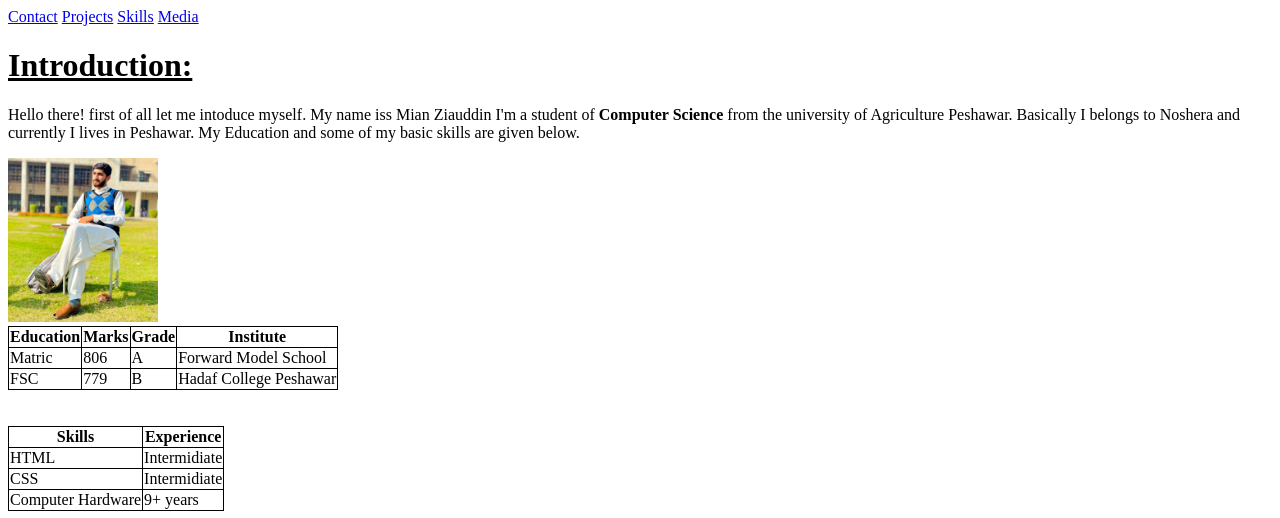
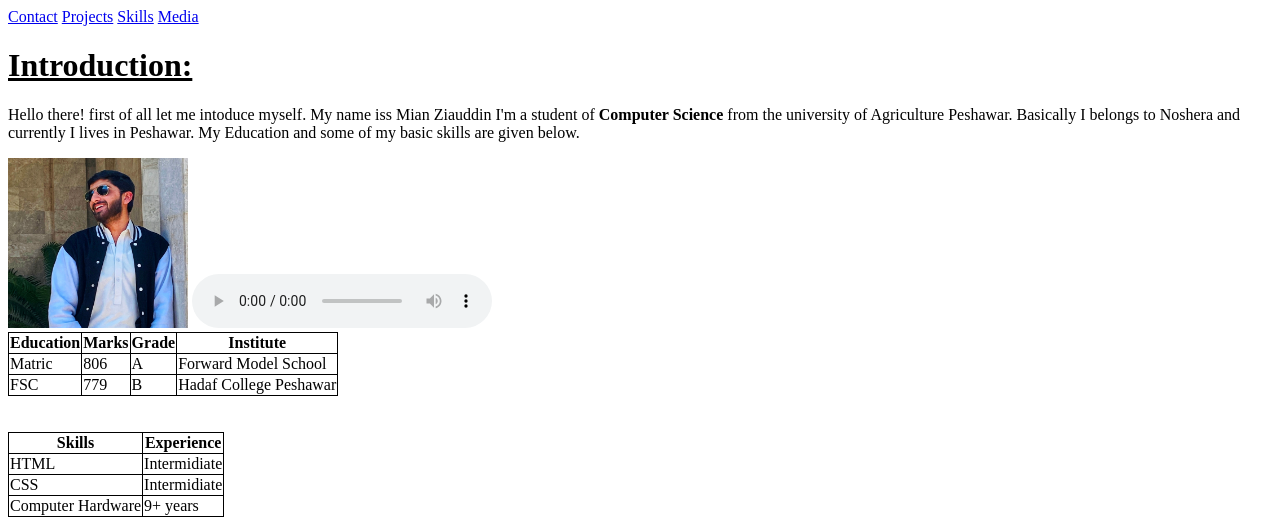
Before and after one commit to MianZiauddin/portfolio, a plain HTML site: page index.html in a window 1280 px wide. Shown: the top 518 px of the page. Drawn offline with Linux system fonts and the light colour scheme.

Commit message:
portfolio update

```diff
--- a/index.html
+++ b/index.html
@@ -21,7 +21,8 @@
 
     <p>Hello there! first of all let me intoduce myself. My name iss Mian Ziauddin I'm a student of <b>Computer Science</b> from the university of Agriculture Peshawar. Basically I belongs to Noshera and currently I lives in Peshawar. My Education and some of my basic skills are given below. </p>
 
-    <img src="./Images/Me.jpeg" alt="This is me" width="150">
+    <img src="./Images/Me-2.jpg" alt="This is me" height="170" width="180">
+    <audio src="./audios/comic5-25269.mp3" controls></audio>
 
     <table>
         <tr>
```
Also changed, not shown: Contacts/index.html (+1 -1 lines), Multi-media/media.html (+0 -5 lines), Projects-Page/index.html (+3 -1 lines), Images/Me-2.jpg (added).
